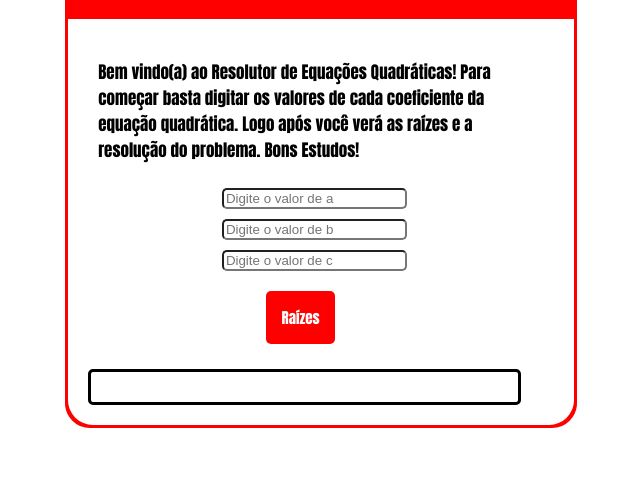
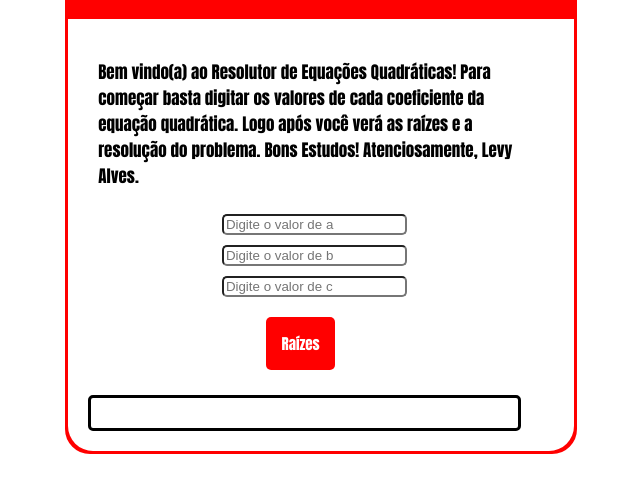
Before and after one commit to Levy3006/QuadraticEquations, a plain HTML site: page quadraticEquation/quadraticequation.html in a window 1280 px wide. Shown: the part 102-594 px from the top of the page, without its empty margins (349-989 px from the left). Drawn offline with Linux system fonts and the light colour scheme.

Commit message:
Update quadraticequation.html

```diff
--- a/quadraticEquation/quadraticequation.html
+++ b/quadraticEquation/quadraticequation.html
@@ -94,7 +94,9 @@
    <div id="corpo">
         <h1>Resolutor de equações quadráticas</h1>
         <div id="campos">
-            <div id="msginicial">Bem vindo(a) ao Resolutor de Equações Quadráticas! Para começar basta digitar os valores de cada coeficiente da equação quadrática. Logo após você verá as raízes e a resolução do problema. Bons Estudos!</div>
+            <div id="msginicial">Bem vindo(a) ao Resolutor de Equações Quadráticas! Para começar basta digitar os valores de cada coeficiente da equação quadrática. Logo após você verá as raízes e a resolução do problema. Bons Estudos!
+
+            Atenciosamente, Levy Alves.</div>
         <input type="number" placeholder="Digite o valor de a" id="a">
         <br>
         <input type="number" placeholder="Digite o valor de b" id="b">
```
